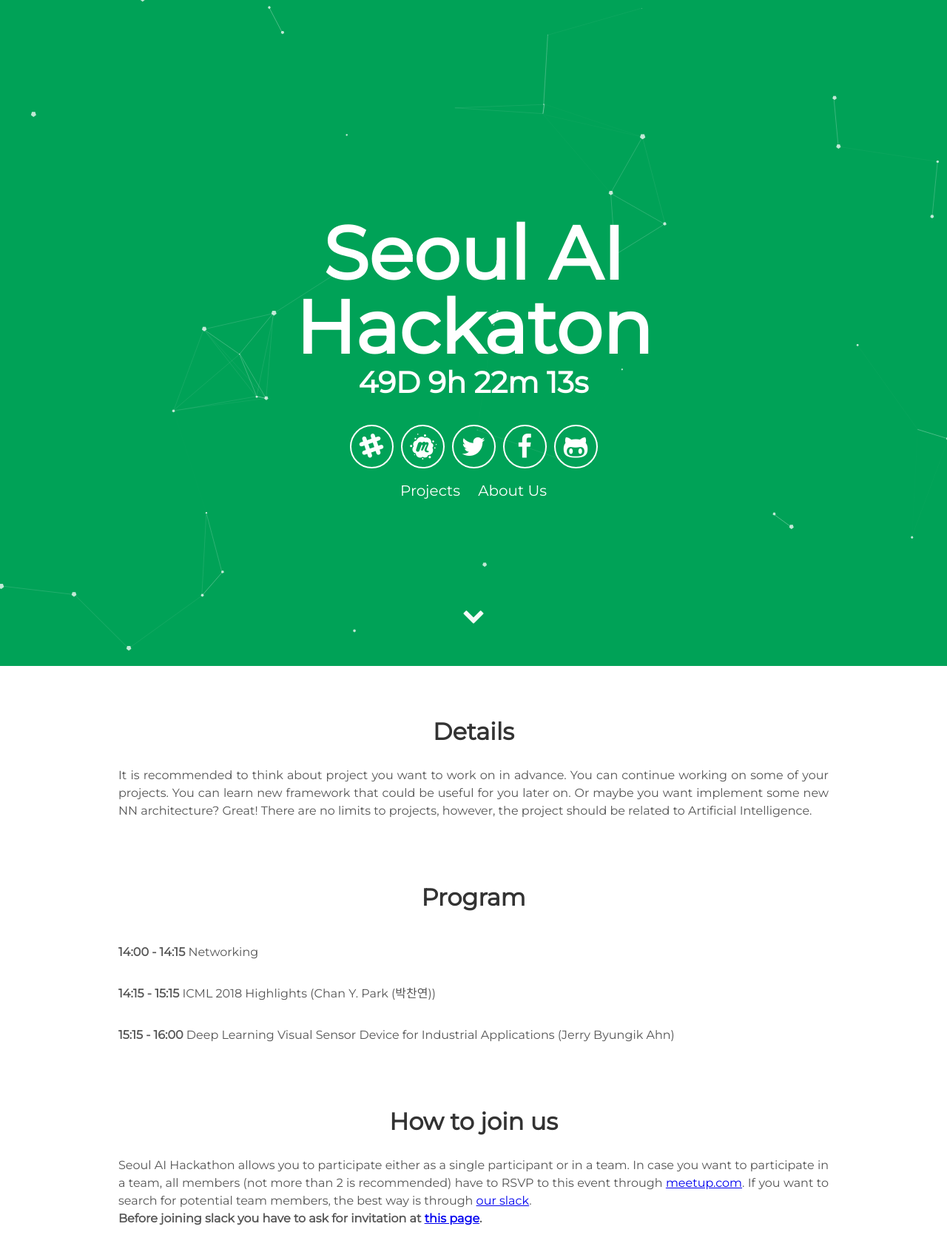
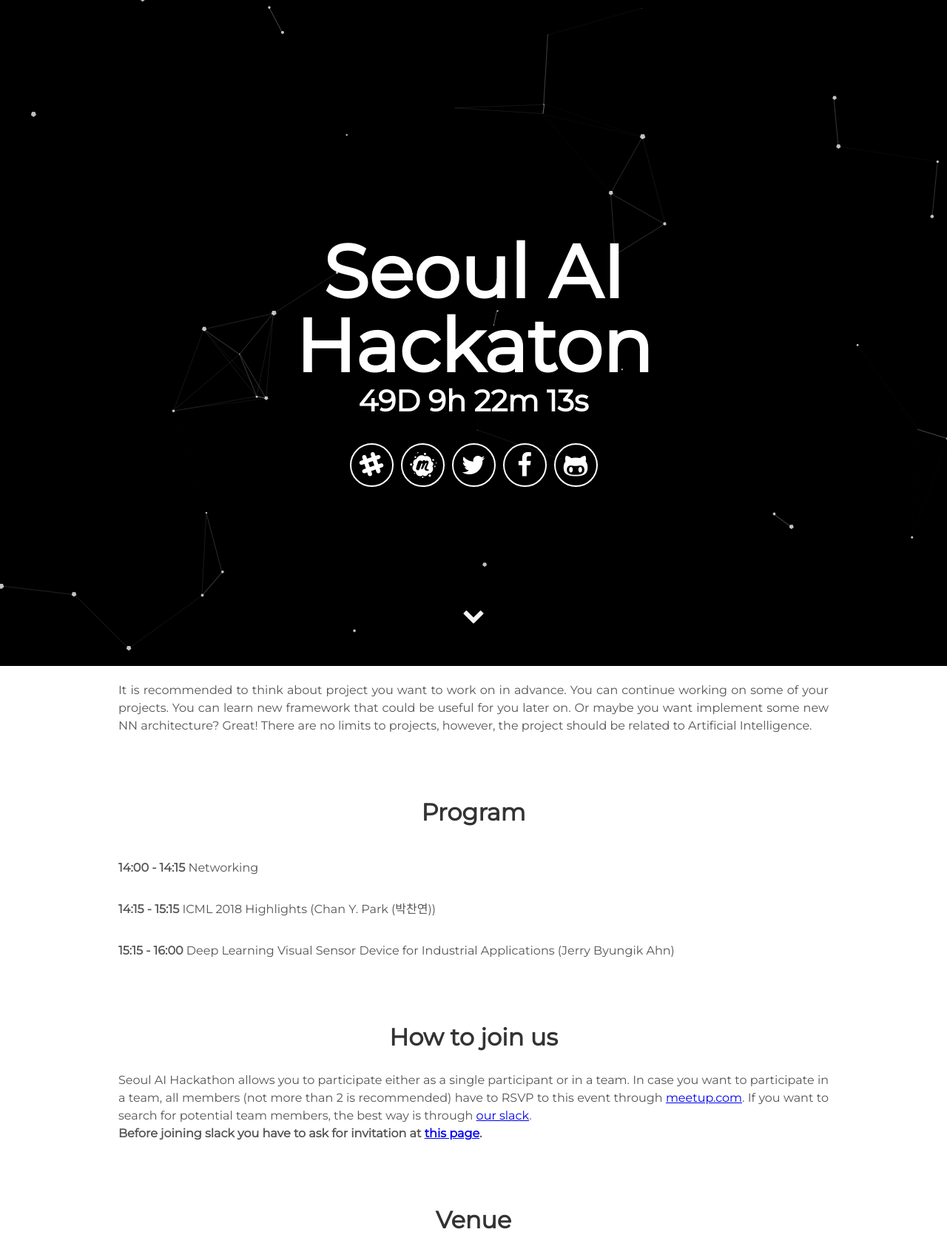
Before and after one commit to martinkersner/seoul-artificial-intelligence-meetup, a Jekyll site: the page built from docs/hackathon.md, in a window 1280 px wide, cut to the strip 0-1692 px from the top of the page. Shown: the whole strip at 74% size. Built offline with Jekyll 4.4.1, drawn with Linux system fonts in a browser that asks for light colours; some of the changed text lies outside the part shown.

Commit message:
Minor fixes

```diff
--- a/docs/_includes/details.html
+++ b/docs/_includes/details.html
@@ -1,4 +1,3 @@
 <div class="user-details">
-  <h2> Details </h2>
   <p style="text-align:justify">It is recommended to think about project you want to work on in advance. You can continue working on some of your projects. You can learn new framework that could be useful for you later on. Or maybe you want implement some new NN architecture? Great! There are no limits to projects, however, the project should be related to Artificial Intelligence.
 </div>
--- a/docs/_includes/header.html
+++ b/docs/_includes/header.html
@@ -10,14 +10,10 @@
       </h1>
       <div class="header-icons">
         <a aria-label="Seoul A.I. Slack" href="https://seoulai.slack.com/" target="_blank"><i class="icon fa fa-slack"></i></a>
-        <a aria-label="Seoul A.I. Meetup" href="https://www.meetup.com/Seoul-Artificial-Intelligence/events/252498816/"  target="_blank"><i class="icon fa fa-meetup"></i></a>
+        <a aria-label="Seoul A.I. Meetup" href="https://www.meetup.com/Seoul-Artificial-Intelligence/"  target="_blank"><i class="icon fa fa-meetup"></i></a>
         <a aria-label="Seoul A.I. Twitter" target="_blank" href="https://twitter.com/seoul_ai"  target="_blank"><i class="icon fa fa-twitter" aria-hidden="true"></i></a>
         <a aria-label="Seoul A.I. Facebook" target="_blank" href="https://www.facebook.com/seoulai"  target="_blank"><i class="icon fa fa-facebook" aria-hidden="true"></i></a>
-        <a aria-label="Seoul A.I. Github" target="_blank" href="https://github.com/seoulai"  target="_blank"><i class="icon fa fa-github-alt" aria-hidden="true"></i></a>
-      </div>
-      <div class="header-links">
-        <a class="link" href="#projects" data-scroll>Projects</a>
-        <a class="link" href="#about" data-scroll>About Us</a>
+        <a aria-label="Seoul A.I. Github" target="_blank" href="https://github.com/seoulai/gym"  target="_blank"><i class="icon fa fa-github-alt" aria-hidden="true"></i></a>
       </div>
   </div>
   <a class="down" href="#projects" data-scroll><i class="icon fa fa-chevron-down" aria-hidden="true"></i></a>
--- a/docs/_layouts/hackathon.html
+++ b/docs/_layouts/hackathon.html
@@ -15,9 +15,6 @@
       <section id="projects">
         {% include venue.html %}
       </section>
-      <section id="about">
-        {% include organizers.html %}
-      </section>
         {{ content }}
       {% include footer.html %}
   </body>
```
Also changed, not shown: docs/assets/css/main.css.
